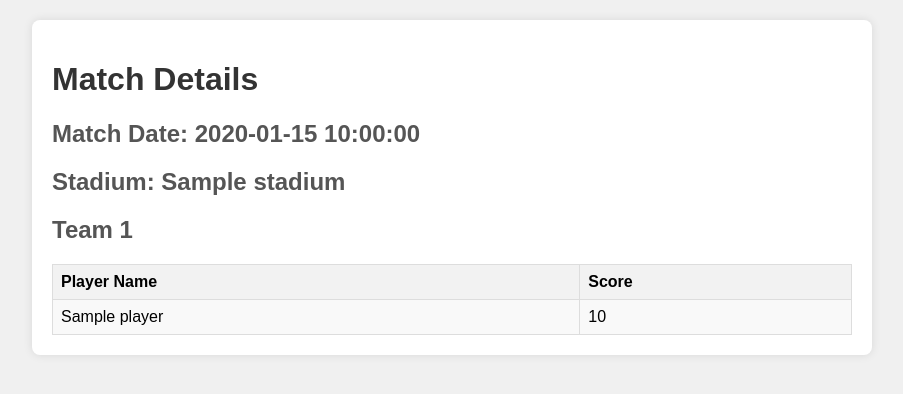
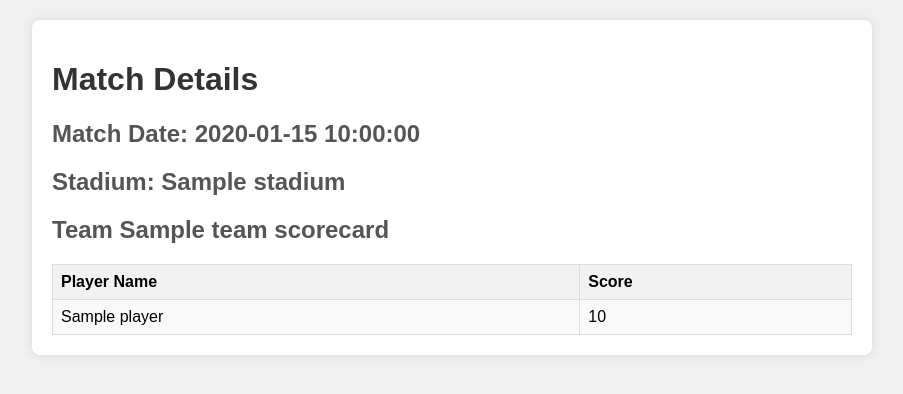
Before and after one commit to ksaxena149/cricket-worldcup, a Flask app: template templates/match_details.html in a window 1280 px wide. Shown: the top 394 px of the page, without its empty margins (188-1091 px from the left). Run offline with Flask 3, Linux system fonts and the light colour scheme; the template is opened without the code that fills it: most values are stand-ins (such as "Sample title", 1, 10 or a date in 2020).

Commit message:
match_details page displays team full names instead of team ids

```diff
--- a/app.py
+++ b/app.py
@@ -43,15 +43,27 @@ def match_details(match_id):
     cursor.execute("SELECT match_date, stadium FROM match_details WHERE match_id = %s", (match_id,))
     match = cursor.fetchone()
 
-    # Fetch distinct team IDs that played in the match
-    cursor.execute("SELECT DISTINCT team_id FROM played WHERE match_id = %s", (match_id,))
+    # Fetch distinct team names that played in the match
+    cursor.execute("""
+        SELECT DISTINCT t.team_name
+        FROM played p
+        JOIN team t ON p.team_id = t.team_id
+        WHERE p.match_id = %s
+    """, (match_id,))
     teams = [row[0] for row in cursor.fetchall()]
 
     # Fetch players and their scores for each team
     team_scorecards = {}
-    for team_id in teams:
-        cursor.execute("SELECT p.player_name, pl.score FROM played pl JOIN player p ON pl.player_id = p.player_id WHERE pl.match_id = %s AND pl.team_id = %s ORDER BY p.player_id", (match_id, team_id))
-        team_scorecards[team_id] = cursor.fetchall()
+    for team_name in teams:
+        cursor.execute("""
+            SELECT p.player_name, pl.score
+            FROM played pl
+            JOIN player p ON pl.player_id = p.player_id
+            JOIN team t ON pl.team_id = t.team_id
+            WHERE pl.match_id = %s AND t.team_name = %s
+            ORDER BY p.player_id
+        """, (match_id, team_name))
+        team_scorecards[team_name] = cursor.fetchall()
 
     return render_template('match_details.html', match_id=match_id, match_date=match[0], stadium=match[1], team_scorecards=team_scorecards)
 
--- a/templates/match_details.html
+++ b/templates/match_details.html
@@ -12,9 +12,9 @@
         <h2>Match Date: {{ match_date }}</h2>
         <h2>Stadium: {{ stadium }}</h2>
 
-        {% for team_id, team_scorecard in team_scorecards.items() %}
+        {% for team_name, team_scorecard in team_scorecards.items() %}
             <div class="team-column">
-            <h2>Team {{ team_id }}</h2>
+                <h2>Team {{ team_name }}</h2>
                 <table>
                     <tr>
                         <th>Player Name</th>
```
Lines whose indentation alone changed are shown as unchanged.
